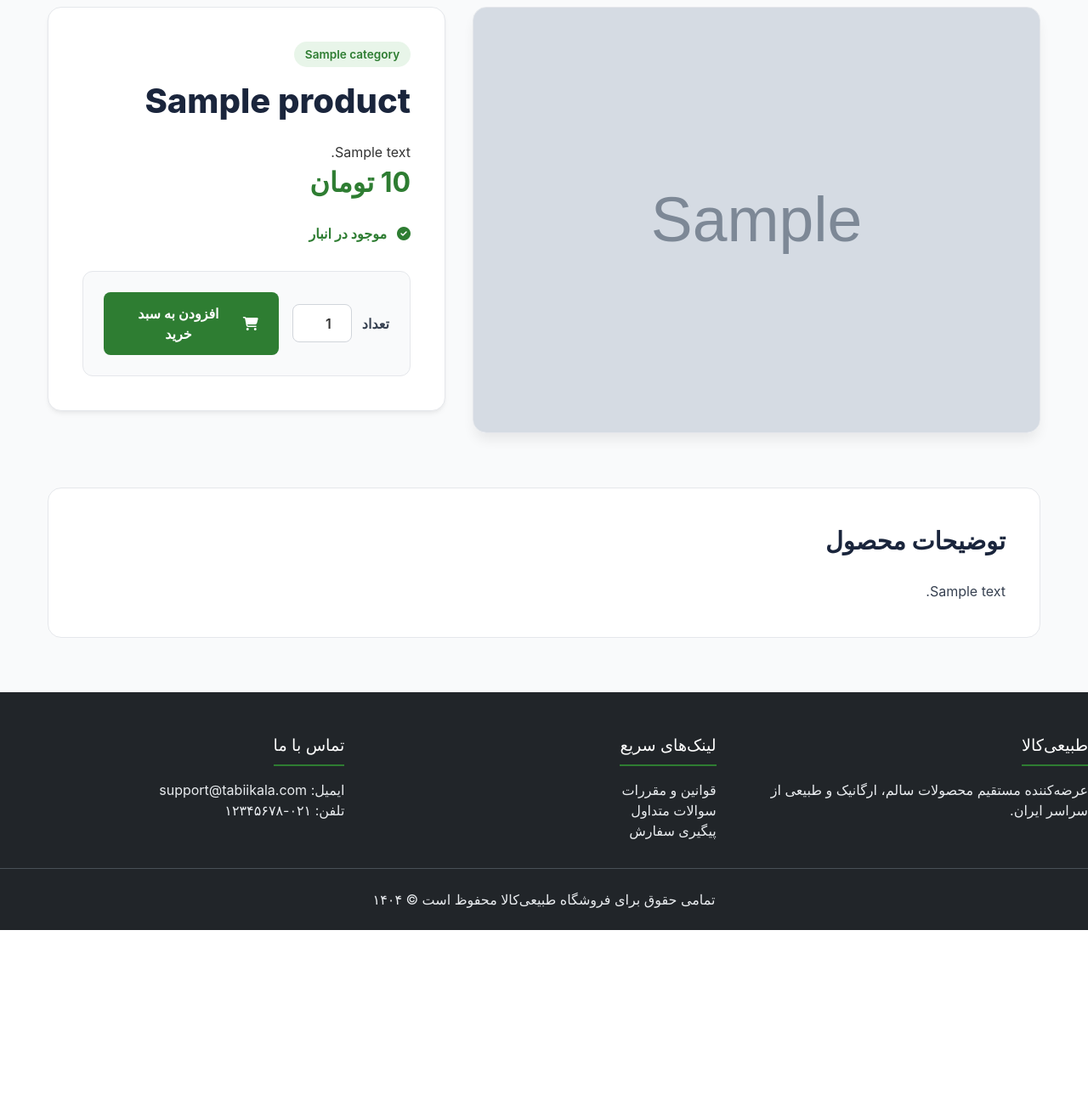
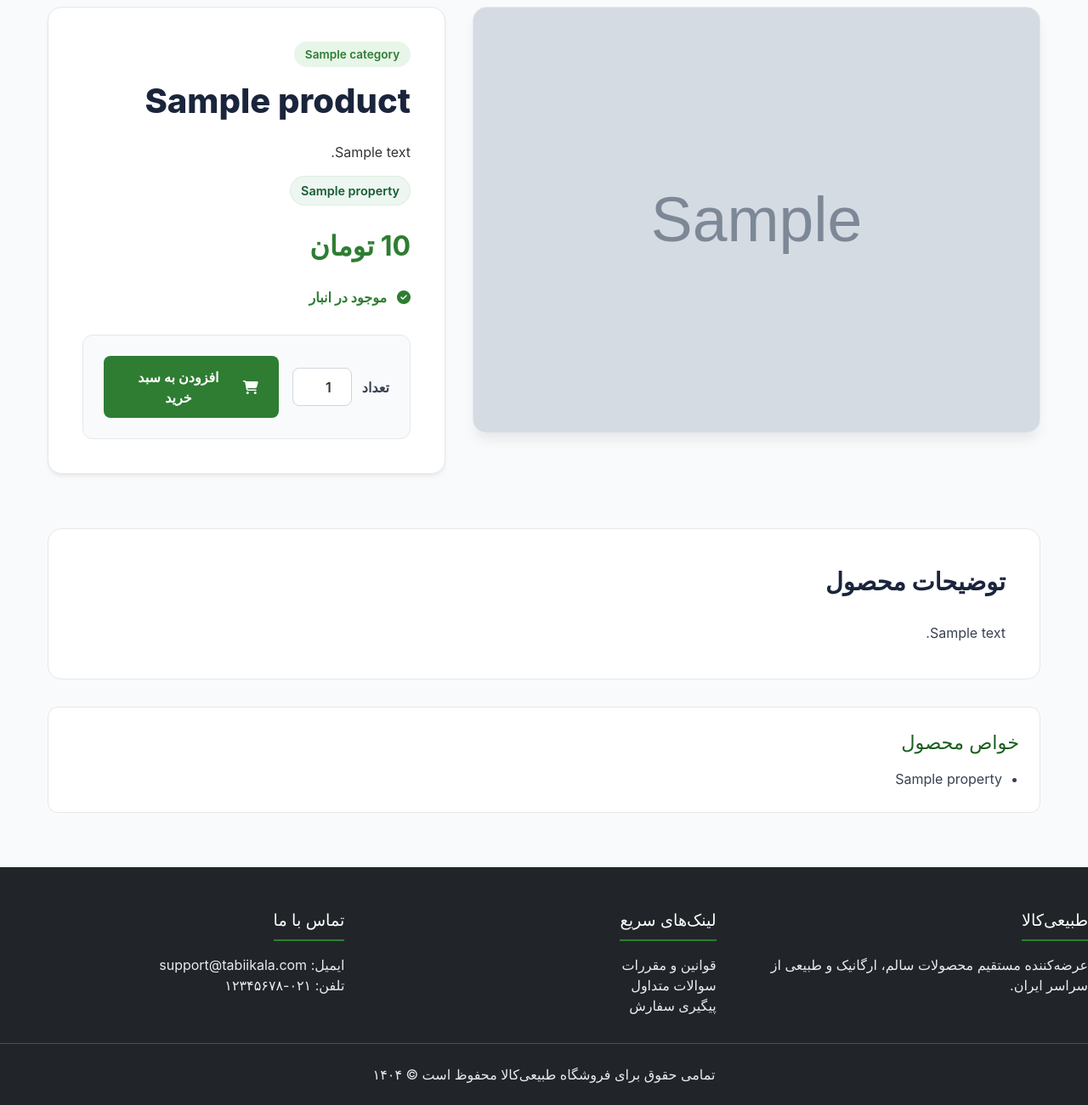
Before and after one commit to Sajjadhosseinrezaei/HealthyProductsShop, a Django app: page /product/1/ in a window 1280 px wide. Shown: the part 156-1457 px from the top of the page at 85% size. Before the commit the page ends 1251 px from the top, so only its background shows below. Run offline with Django 5.2, Linux system fonts and the light colour scheme; tables that the repository leaves empty hold one stand-in row (values such as "Sample post"); grey boxes marked "Sample" are stand-in pictures.

Commit message:
show property of product to template

```diff
--- a/home/templates/home/html/product_detail.html
+++ b/home/templates/home/html/product_detail.html
@@ -38,6 +38,15 @@
             <p class="product-short-description">
                 {{ product.description|truncatewords:30|linebreaks }}
             </p>
+
+            {# --- Properties badges (added) --- #}
+            {% if product.properties.exists %}
+            <div class="product-properties-badges" aria-label="خواص محصول">
+                {% for prop in product.properties.all %}
+                    <span class="property-badge">{{ prop.name }}</span>
+                {% endfor %}
+            </div>
+            {% endif %}
 
             <div class="price-box">
                 {% if product.discount_price %}
@@ -81,17 +90,31 @@
         </div>
     </div>
     {% endif %}
+
+    {# Optional: full list of properties below description #}
+    {% if product.properties.exists %}
+    <div class="product-full-properties">
+        <h2 class="section-title">خواص محصول</h2>
+        <ul class="properties-list">
+            {% for prop in product.properties.all %}
+                <li>{{ prop.name }}</li>
+            {% empty %}
+                <li>هیچ خاصیتی ثبت نشده است.</li>
+            {% endfor %}
+        </ul>
+    </div>
+    {% endif %}
 </div>
 
 <script>
     function changeImage(newSrc, element) {
         document.getElementById('main-product-image').src = newSrc;
 
-        // حذف کلاس active از همه تصاویر کوچک
+        // remove active from all thumbnails
         const thumbnails = document.querySelectorAll('.thumbnail-item');
         thumbnails.forEach(thumb => thumb.classList.remove('active'));
 
-        // افزودن کلاس active به والد تصویری که کلیک شده
+        // add active to clicked thumbnail's parent
         element.parentElement.classList.add('active');
     }
 </script>
@@ -315,17 +239,39 @@
         border-radius: 16px;
         padding: 2.5rem;
     }
-    .product-full-details .section-title {
-        font-size: 1.8rem;
-        font-weight: 700;
-        color: #1a253c;
-        margin-bottom: 1.5rem;
-        text-align: right;
+    .product-full-details .section-title { font-size: 1.8rem; font-weight: 700; color: #1a253c; margin-bottom: 1.5rem; text-align: right; }
+    .description-content { font-size: 1rem; color: #374151; line-height: 1.8; }
+
+    /* ========================================= */
+    /* Properties styles (badges & list) */
+    /* ========================================= */
+    .product-properties-badges {
+        margin: 1rem 0 1.5rem 0;
+        display: flex;
+        gap: 0.5rem;
+        flex-wrap: wrap;
     }
-    .description-content {
-        font-size: 1rem;
-        color: #374151;
-        line-height: 1.8;
+    .property-badge {
+        display: inline-block;
+        padding: 0.35rem 0.75rem;
+        border-radius: 999px;
+        background: #eef6f1;
+        color: #165c33;
+        font-weight: 600;
+        font-size: 0.9rem;
+        border: 1px solid rgba(46,125,50,0.08);
     }
+    /* make badges clickable-looking if you want links later */
+    .property-badge:hover { transform: translateY(-2px); cursor: default; }
+
+    .product-full-properties {
+        margin-top: 2rem;
+        background: #ffffff;
+        border: 1px solid #e5e7eb;
+        border-radius: 12px;
+        padding: 1.5rem;
+    }
+    .product-full-properties .section-title { font-size: 1.4rem; text-align: right; margin-bottom: 0.75rem; }
+    .properties-list { list-style: disc; padding-right: 1.25rem; color: #374151; line-height: 1.8; margin: 0; }
 </style>
 {% endblock styles %}
```
Also changed, not shown: other parts of home/templates/home/html/product_detail.html (+27 -126 lines).
